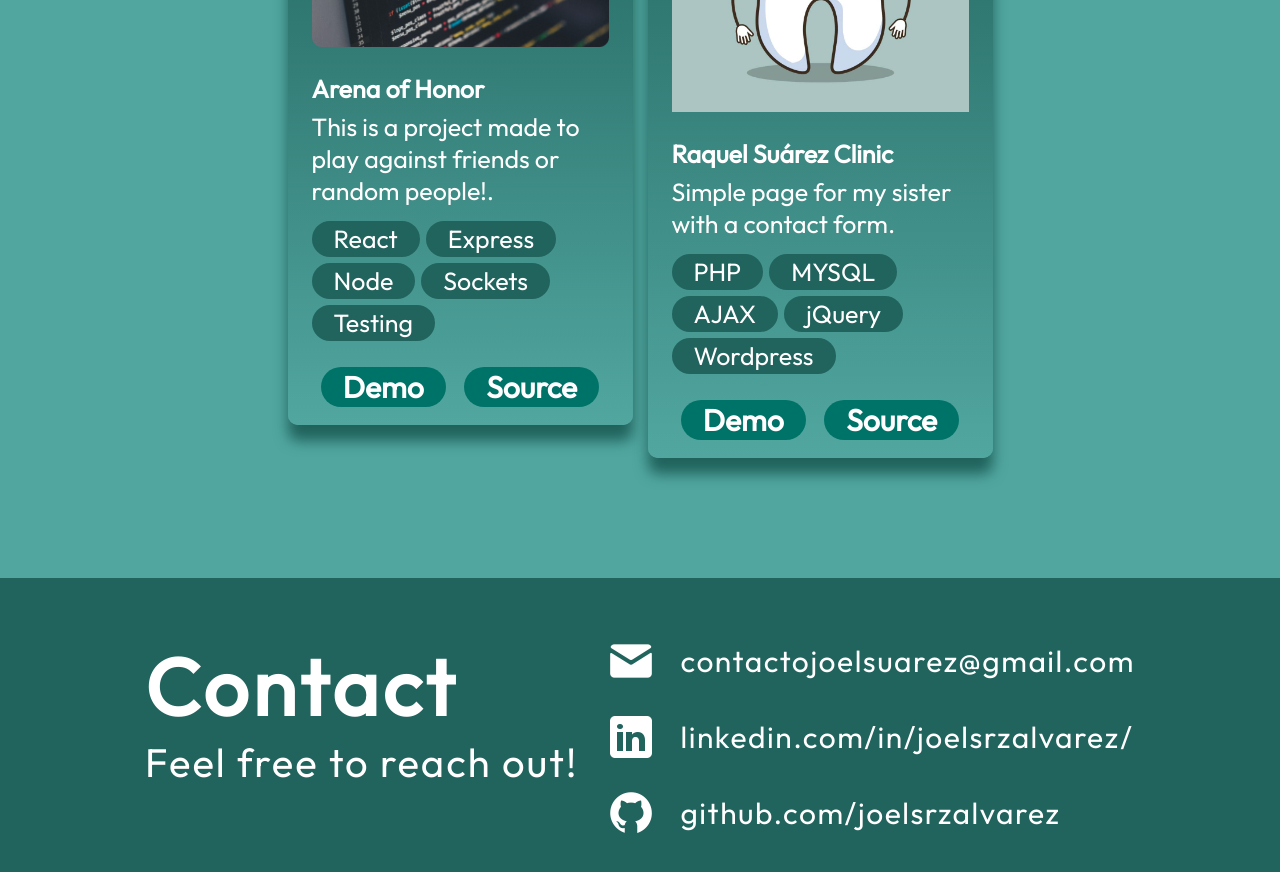
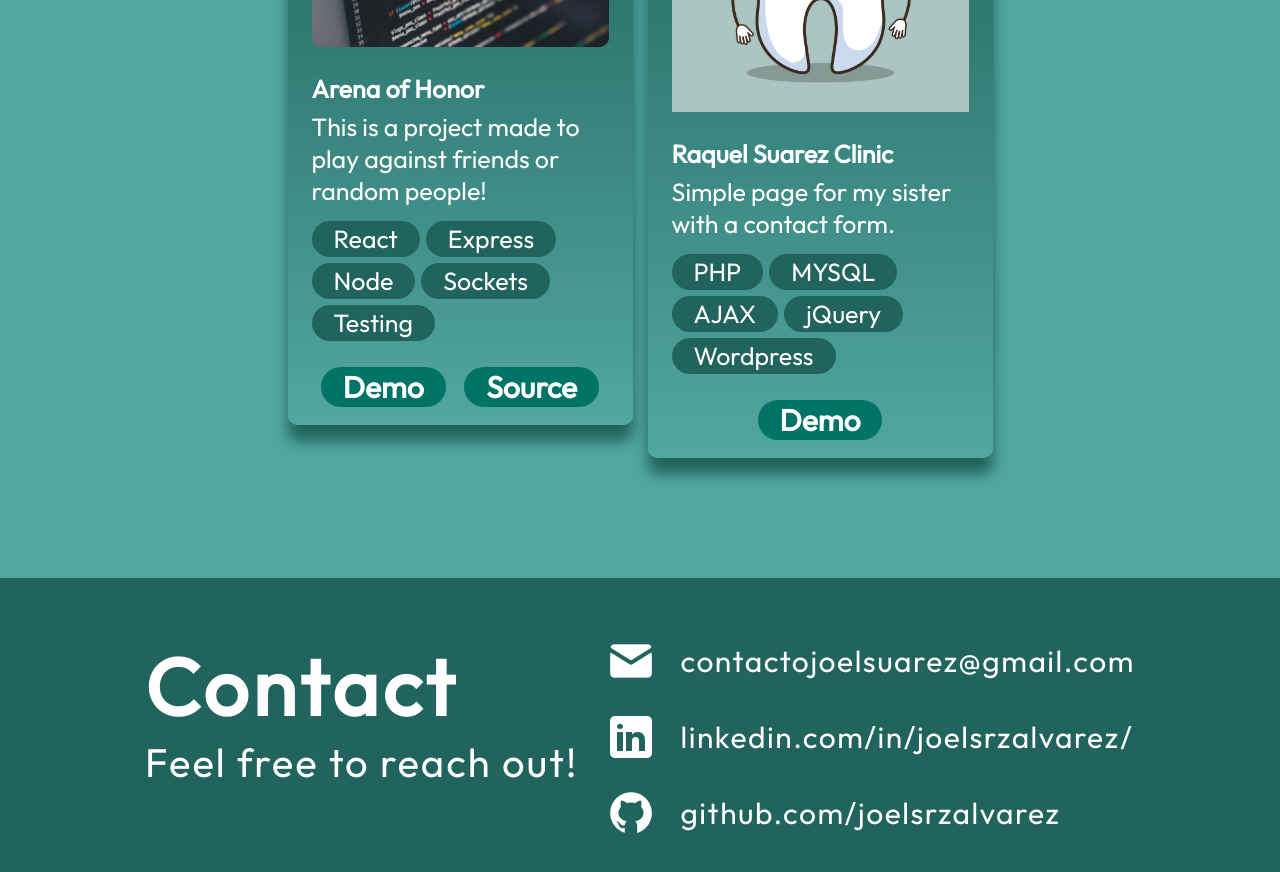
Before and after one commit to joelsrzalvarez/portfolio, a React (Vite) app: page / in a window 1280 px wide. Shown: the part 2820-3692 px from the top of the page. Built offline with nearby package versions, Linux system fonts and the light colour scheme.

Commit message:
projects in english and spanish

```diff
--- a/src/components/Projects/ProjectCard.jsx
+++ b/src/components/Projects/ProjectCard.jsx
@@ -1,20 +1,22 @@
 import React from "react";
-
 import styles from "./ProjectCard.module.css";
 import { getImageUrl } from "../../utils";
+import { useLanguage } from '../../context/LanguageContext'; // Importa el hook de contexto
 
 export const ProjectCard = ({
   project: { title, imageSrc, description, skills, demo, source },
 }) => {
+  const { language } = useLanguage(); // Obtén el idioma actual del contexto
+
   return (
     <div className={styles.container}>
       <img
         src={getImageUrl(imageSrc)}
-        alt={`Image of ${title}`}
+        alt={`Image of ${title[language]}`}
         className={styles.image}
       />
-      <h3 className={styles.title}>{title}</h3>
-      <p className={styles.description}>{description}</p>
+      <h3 className={styles.title}>{title[language]}</h3>
+      <p className={styles.description}>{description[language]}</p>
       <ul className={styles.skills}>
         {skills.map((skill, id) => {
           return (
@@ -25,12 +27,14 @@ export const ProjectCard = ({
         })}
       </ul>
       <div className={styles.links}>
-        <a href={demo} className={styles.link} target="_blank">
-          Demo
+        <a href={demo} className={styles.link} target="_blank" rel="noopener noreferrer">
+          {language === 'english' ? 'Demo' : 'Demo'}
         </a>
-        <a href={source} className={styles.link} target="_blank">
-          Source
-        </a>
+        {source && (
+          <a href={source} className={styles.link} target="_blank" rel="noopener noreferrer">
+          {language === 'english' ? 'Source' : 'Código'}
+          </a>
+        )}
       </div>
     </div>
   );
--- a/src/data/projects.json
+++ b/src/data/projects.json
@@ -1,16 +1,28 @@
 [
   {
-    "title": "Arena of Honor",
+    "title": {
+      "english": "Arena of Honor",
+      "spanish": "Arena of Honor"
+    },
     "imageSrc": "projects/project.png",
-    "description": "This is a project made to play against friends or random people!.",
+    "description": {
+      "english": "This is a project made to play against friends or random people!",
+      "spanish": "Este es un proyecto hecho para jugar contra amigos o personas al azar"
+    },
     "skills": ["React", "Express", "Node", "Sockets", "Testing"],
     "demo": "https://github.com/joelsrzalvarez/ArenaOfHonor",
     "source": "https://github.com/joelsrzalvarez/ArenaOfHonor"
   },
   {
-    "title": "Raquel Suárez Clinic",
+    "title": {
+      "english": "Raquel Suarez Clinic",
+      "spanish": "Clínica Raquel Suárez"
+    },
     "imageSrc": "projects/raquelclinica.png",
-    "description": "Simple page for my sister with a contact form.",
+    "description": {
+      "english": "Simple page for my sister with a contact form.",
+      "spanish": "Página simple para mi hermana con un formulario de contacto."
+    },
     "skills": ["PHP", "MYSQL", "AJAX", "jQuery", "Wordpress"],
     "demo": "https://www.clinicaraquelsuarez.es"
   }
```
